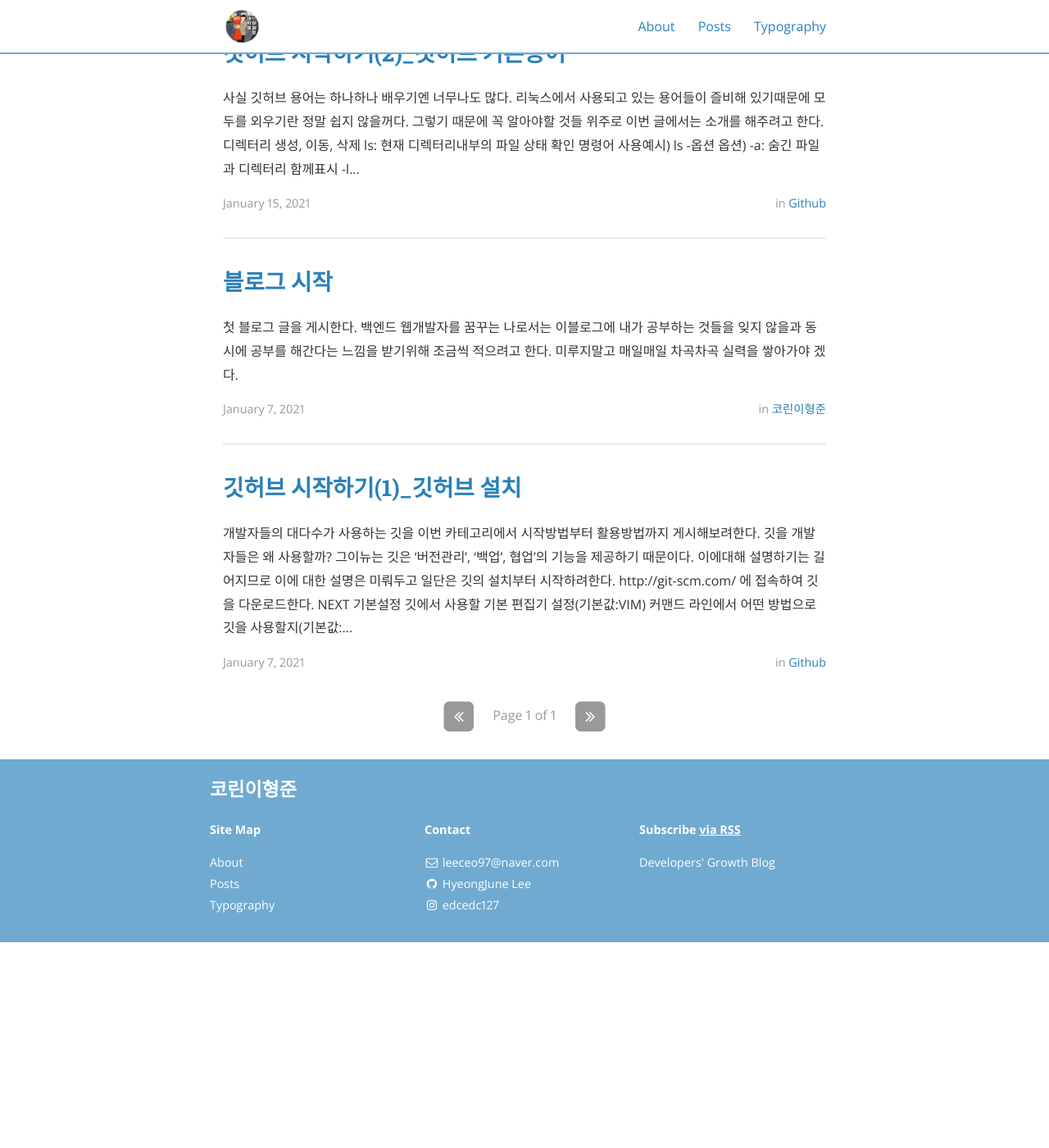
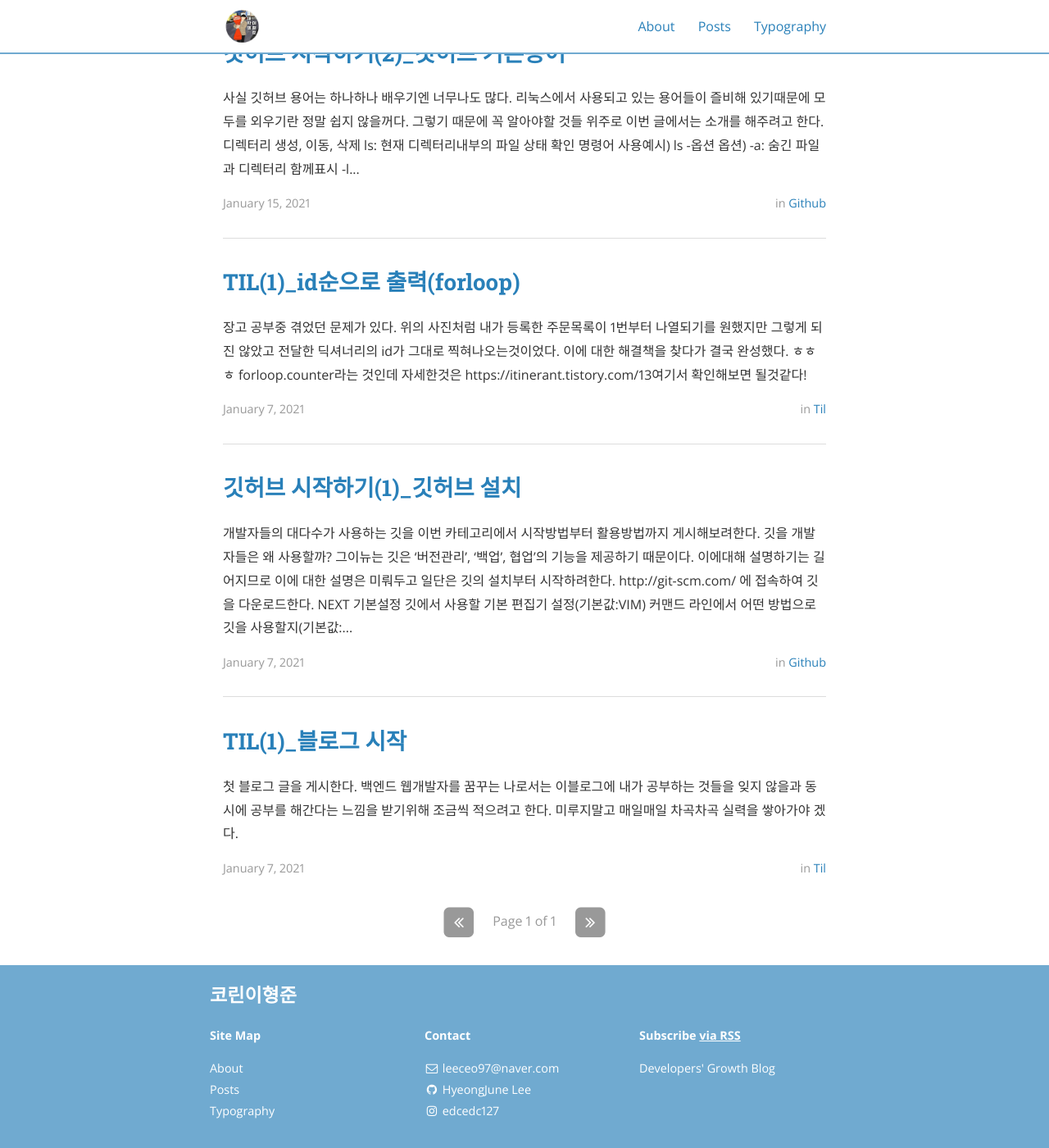
Before and after one commit to leeceo97/leeceo97.github.io, a Jekyll site: the page built from index.html, in a window 1280 px wide and 1400 px high, scrolled down 806 px. Shown: the whole window at 82% size. Built offline with Jekyll 4.4.1, drawn with Linux system fonts in a browser that asks for light colours; nearby versions of some CDN libraries; the list of posts is cut into pages by our own code; before the commit the page ends 1955 px from its top, so only the background shows below that.

Commit message:
게시글등록

```diff
--- a/_config.yml
+++ b/_config.yml
@@ -40,10 +40,10 @@ jekyll-archives:
   enabled:
     - categories
     - tags
-  layout: 'archive'
+  layout: "archive"
   permalinks:
-    category: '/category/:name/'
-    tag: '/tag/:name/'
+    category: "/category/:name/"
+    tag: "/tag/:name/"
 
 # Disqus comments
 # disqus_shortname: bencentra
@@ -53,7 +53,7 @@ jekyll-archives:
 
 # Category descriptions (for archive pages)
 descriptions:
-  - cat: 코린이형준
+  - cat: TIL
     desc: ""
   - cat: github
     desc: ""
@@ -196,13 +196,13 @@ social:
 # These are for automatically generating sharing metadata for FB and Twitter
 # OS Protocol is for sharing the source of your site, if you're interested. For more, see osprotocol.com
 protocols:
-    fb_image: "/assets/logo.png"
-    fb_image_width: 612
-    fb_image_height: 605
-    fb_image_type: "image/png"
+  fb_image: "/assets/logo.png"
+  fb_image_width: 612
+  fb_image_height: 605
+  fb_image_type: "image/png"
 
-    twitter_image: "/assets/logo.png"
+  twitter_image: "/assets/logo.png"
 
-    os_repo: "https://github.com/bencentra/centrarium.com"
-    os_rcs_type: "git"
-    os_src: "git@github.com:bencentra/centrarium.com.git"
+  os_repo: "https://github.com/bencentra/centrarium.com"
+  os_rcs_type: "git"
+  os_src: "git@github.com:bencentra/centrarium.com.git"
--- a/_posts/2021-01-07-블로그 시작.md
+++ b/_posts/2021-01-07-TIL(1).md
@@ -1,9 +1,9 @@
 ---
 layout: post
-title:  "블로그 시작"
-date:   2021-01-07T14:25:52-05:00
+title: "TIL(1)_블로그 시작"
+date: 2021-01-07T14:25:52-05:00
 author: HyeongJune Lee
-categories: 코린이형준
+categories: TIL
 ---
 
 첫 블로그 글을 게시한다.
```
Also changed, not shown: _posts/2021-02-02-TIL(2)_id순으로 출력.md (added, +27 -0 lines), images/e1.png (added), images/e2.png (added), images/e3.png (added), images/e4.png (added).
